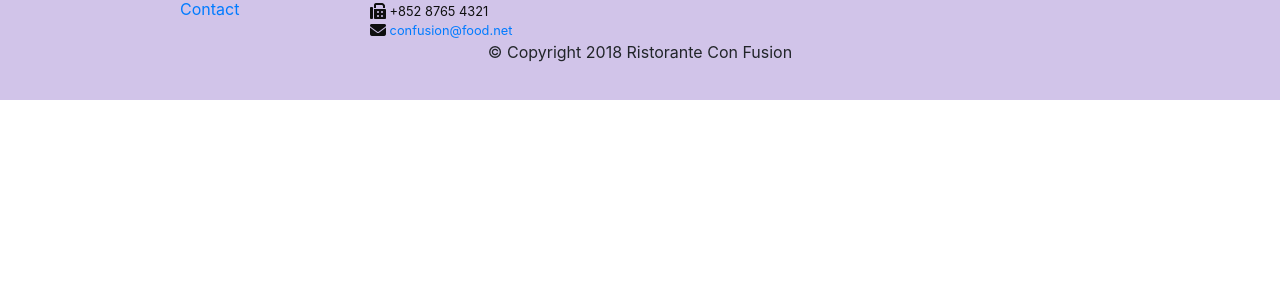
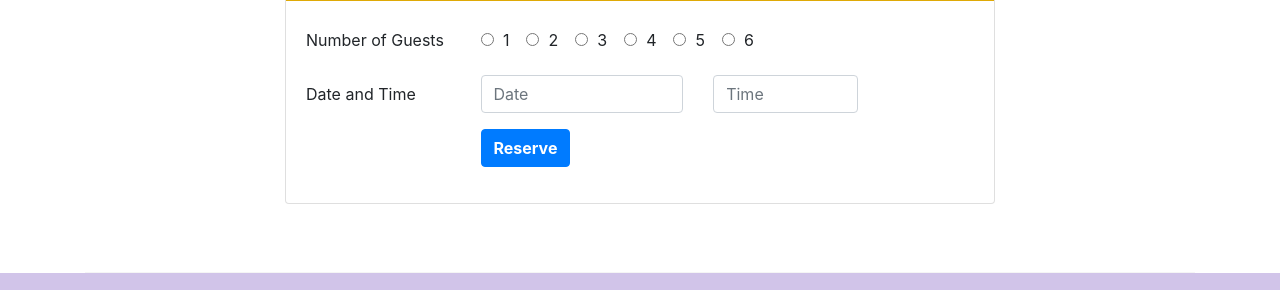
Before and after one commit to p-lizarazo/bootstrap-learning, a plain HTML site: page index.html in a window 1280 px wide. Shown: the part 1661-1951 px from the top of the page. Before the commit the page ends 1761 px from the top, so only its background shows below. Drawn offline with nearby package versions, Linux system fonts and the light colour scheme.

Commit message:
Assigment 2

```diff
--- a/index.html
+++ b/index.html
@@ -41,9 +41,14 @@
                     <h1>Ristorante con Fusion</h1>
                     <p>We take inspiration from the World's best cuisines, and create a unique fusion experience. Our lipsmacking creations will tickle your culinary senses!</p>
                 </div>
-                <div class="col-12 col-sm-6 align-self-center">
+                <div class="col-12 col-sm-3 align-self-center">
                     <img src="img/logo.png" class="img-fluid mx-auto d-block">
                 </div>
+                <div class="col-12 col-sm-3 align-self-center">
+                    <a role="button" class="btn btn-warning text-dark btn-block mt-3 mt-sm-0"
+                        href="#reserveform">Reserve Table</a>
+                </div>
+
             </div>
         </div>
     </header>
@@ -74,8 +79,15 @@
                 <h3>This Month's Promotions</h3>
             </div>
             <div class="col col-sm col-md">
-                <h2>Weekend Grand Buffet</h2>
-                <p class="d-none d-sm-block">Featuring mouthwatering combinations with a choice of five different salads, six enticing appetizers, six main entrees and five choicest desserts. Free flowing bubbly and soft drinks. All for just $19.99 per person </p>
+                <div class="media">
+                    <div class="media-body">
+                        <h2>Weekend Grand Buffet <span class="badge badge-danger">NEW</span></h2>
+                        <p class="d-none d-sm-block">Featuring mouthwatering combinations with a choice of five different salads, six enticing appetizers, six main entrees and five choicest desserts. Free flowing bubbly and soft drinks. All for just $19.99 per person </p>
+                    </div>
+                    <img class="d-flex ml-3 img-thumbnail align-self-center"
+                        src="img/buffet.png" alt="grandbuffet">
+                </div>
+
             </div>
         </div>
 
@@ -94,6 +106,76 @@
                     </div>
                 </div>
 
+            </div>
+        </div>
+        <div class="row row-content">
+            <div class="col-12 col-sm-8 offset-sm-2 align-content-center">
+                <div class="card">
+                    <h3 class="card-header text-white bg-warning">Reserve a Table</h3>
+                    <div class="card-body">
+                        <form id="reserveform">
+                            <div class="form-group row">
+                                <label for="noguests" class="col-md-3 col-form-label">
+                                    Number of&nbsp;Guests
+                                </label>
+                                <div class="col-12 col-md-9 align-self-center">
+                                    <div class="form-check-inline">
+                                        <label class="form-check-label">
+                                            <input type="radio" class="form-check-input" name="noguests"> 1
+                                        </label>
+                                    </div>
+                                    <div class="form-check-inline">
+                                        <label class="form-check-label">
+                                            <input type="radio" class="form-check-input" name="noguests"> 2
+                                        </label>
+                                    </div>
+                                    <div class="form-check-inline">
+                                        <label class="form-check-label">
+                                            <input type="radio" class="form-check-input" name="noguests"> 3
+                                        </label>
+                                    </div>
+                                    <div class="form-check-inline">
+                                        <label class="form-check-label">
+                                            <input type="radio" class="form-check-input" name="noguests"> 4
+                                        </label>
+                                    </div>
+                                    <div class="form-check-inline">
+                                        <label class="form-check-label">
+                                            <input type="radio" class="form-check-input" name="noguests"> 5
+                                        </label>
+                                    </div>
+                                    <div class="form-check-inline">
+                                        <label class="form-check-label">
+                                            <input type="radio" class="form-check-input" name="noguests"> 6
+                                        </label>
+                                    </div>
+                                </div>
+                            </div>
+                            <div class="form-group row">
+                                <label for="datentime" class="col-md-3 col-form-label">
+                                    Date and Time
+                                </label>
+                                <div class="col-md-4">
+                                    <input type="text" class="form-control" id="date" name="date"
+                                        placeholder="Date">
+                                </div>
+                                <div class="col-md-3">
+                                    <input type="text" class="form-control" id="time" name="time"
+                                        placeholder="Time">
+                                </div>
+
+                            </div>
+                            <div class="form-group row mt-3">
+                                <div class="col-12 offset-md-3">
+                                    <button type="submit" class="btn btn-primary" >
+                                        <strong>Reserve </strong>
+                                    </button>
+                                </div>
+                            </div>
+
+                        </form>
+                    </div>
+                </div>
             </div>
         </div>
     </div>
```
